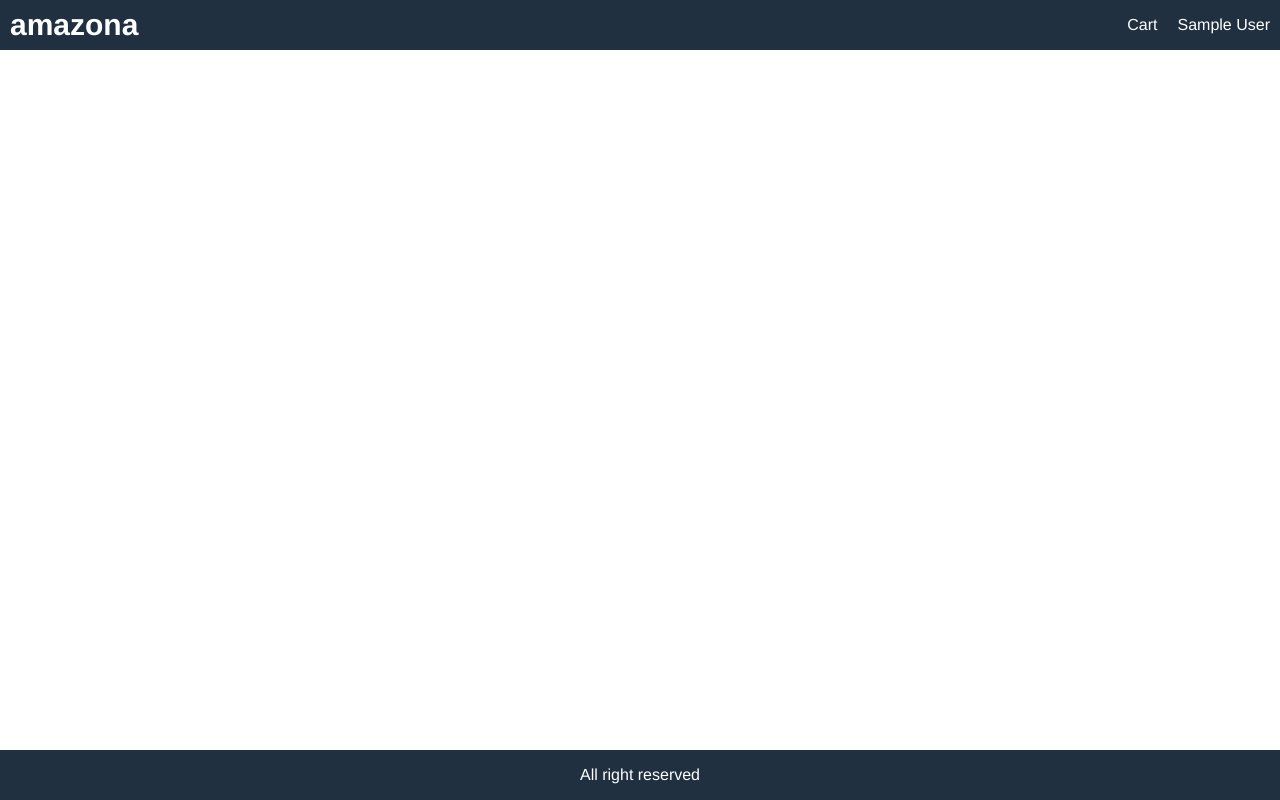
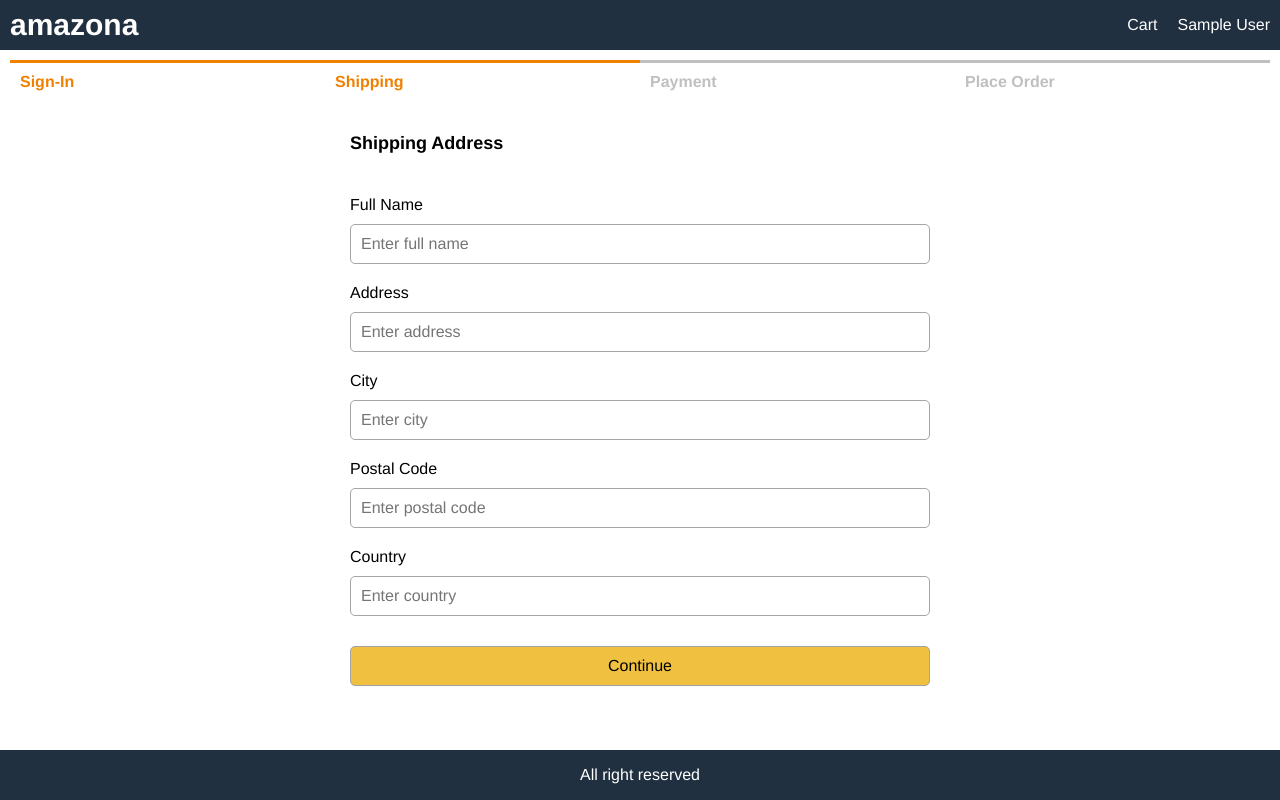
Before and after one commit to AlexTech314/e-commerce-prototype, a React (Create React App) app in the folder frontend/: page /shipping in a window 1280 px wide. Built offline with nearby package versions, Linux system fonts and the light colour scheme; sample sign-in values are in the browser's storage.

Commit message:
shipping screen

```diff
--- a/frontend/src/App.js
+++ b/frontend/src/App.js
@@ -1,16 +1,17 @@
 import React from 'react';
 import { useDispatch, useSelector } from 'react-redux';
 import { BrowserRouter, Link, Route } from 'react-router-dom';
-import RegisterScreen from './screens/RegisterScreen';
 import { signout } from './actions/userActions';
 import CartScreen from './screens/CartScreen';
 import HomeScreen from './screens/HomeScreen';
 import ProductScreen from './screens/ProductScreen';
+import RegisterScreen from './screens/RegisterScreen';
+import ShippingAddressScreen from './screens/ShippingAddressScreen';
 import SigninScreen from './screens/SigninScreen';
+
 function App() {
   const cart = useSelector((state) => state.cart);
   const { cartItems } = cart;
-
   const userSignin = useSelector((state) => state.userSignin);
   const { userInfo } = userSignin;
   const dispatch = useDispatch();
@@ -56,7 +57,7 @@ function App() {
           <Route path="/product/:id" component={ProductScreen}></Route>
           <Route path="/signin" component={SigninScreen}></Route>
           <Route path="/register" component={RegisterScreen}></Route>
-
+          <Route path="/shipping" component={ShippingAddressScreen}></Route>
           <Route path="/" component={HomeScreen} exact></Route>
         </main>
         <footer className="row center">All right reserved</footer>
--- a/frontend/src/actions/cartActions.js
+++ b/frontend/src/actions/cartActions.js
@@ -1,5 +1,9 @@
 import Axios from 'axios';
-import { CART_ADD_ITEM, CART_REMOVE_ITEM } from '../constants/cartConstants';
+import {
+  CART_ADD_ITEM,
+  CART_REMOVE_ITEM,
+  CART_SAVE_SHIPPING_ADDRESS,
+} from '../constants/cartConstants';
 
 export const addToCart = (productId, qty) => async (dispatch, getState) => {
   const { data } = await Axios.get(`/api/products/${productId}`);
@@ -16,8 +20,12 @@ export const addToCart = (productId, qty) => async (dispatch, getState) => {
   });
   localStorage.setItem('cartItems', JSON.stringify(getState().cart.cartItems));
 };
-
 export const removeFromCart = (productId) => (dispatch, getState) => {
   dispatch({ type: CART_REMOVE_ITEM, payload: productId });
   localStorage.setItem('cartItems', JSON.stringify(getState().cart.cartItems));
 };
+
+export const saveShippingAddress = (data) => (dispatch) => {
+  dispatch({ type: CART_SAVE_SHIPPING_ADDRESS, payload: data });
+  localStorage.setItem('shippingAddress', JSON.stringify(data));
+};
--- /dev/null
+++ b/frontend/src/components/CheckoutSteps.js
@@ -0,0 +1,12 @@
+import React from 'react';
+
+export default function CheckoutSteps(props) {
+  return (
+    <div className="row checkout-steps">
+      <div className={props.step1 ? 'active' : ''}>Sign-In</div>
+      <div className={props.step2 ? 'active' : ''}>Shipping</div>
+      <div className={props.step3 ? 'active' : ''}>Payment</div>
+      <div className={props.step4 ? 'active' : ''}>Place Order</div>
+    </div>
+  );
+}
--- a/frontend/src/constants/cartConstants.js
+++ b/frontend/src/constants/cartConstants.js
@@ -1,2 +1,3 @@
 export const CART_ADD_ITEM = 'CART_ADD_ITEM';
 export const CART_REMOVE_ITEM = 'CART_REMOVE_ITEM';
+export const CART_SAVE_SHIPPING_ADDRESS = 'CART_SAVE_SHIPPING_ADDRESS';
--- a/frontend/src/index.css
+++ b/frontend/src/index.css
@@ -227,3 +227,16 @@ img.large {
 .dropdown:hover .dropdown-content {
   display: block;
 }
+
+/* Checkout Steps */
+.checkout-steps > div {
+  border-top: 0.3rem #c0c0c0 solid;
+  color: #c0c0c0;
+  flex: 1;
+  padding: 1rem;
+  font-weight: bold;
+}
+.checkout-steps > div.active {
+  border-top-color: #f08000;
+  color: #f08000;
+}
--- a/frontend/src/reducers/cartReducers.js
+++ b/frontend/src/reducers/cartReducers.js
@@ -1,5 +1,8 @@
-import { CART_ADD_ITEM, CART_REMOVE_ITEM } from '../constants/cartConstants';
-
+import {
+  CART_ADD_ITEM,
+  CART_REMOVE_ITEM,
+  CART_SAVE_SHIPPING_ADDRESS,
+} from '../constants/cartConstants';
 
 export const cartReducer = (state = { cartItems: [] }, action) => {
   switch (action.type) {
@@ -16,11 +19,13 @@ export const cartReducer = (state = { cartItems: [] }, action) => {
       } else {
         return { ...state, cartItems: [...state.cartItems, item] };
       }
-      case CART_REMOVE_ITEM:
-        return {
-          ...state,
-          cartItems: state.cartItems.filter((x) => x.product !== action.payload),
-        };
+    case CART_REMOVE_ITEM:
+      return {
+        ...state,
+        cartItems: state.cartItems.filter((x) => x.product !== action.payload),
+      };
+    case CART_SAVE_SHIPPING_ADDRESS:
+      return { ...state, shippingAddress: action.payload };
     default:
       return state;
   }
--- /dev/null
+++ b/frontend/src/screens/ShippingAddressScreen.js
@@ -0,0 +1,98 @@
+import React, { useState } from 'react';
+import { useDispatch, useSelector } from 'react-redux';
+import { saveShippingAddress } from '../actions/cartActions';
+import CheckoutSteps from '../components/CheckoutSteps';
+
+export default function ShippingAddressScreen(props) {
+  const userSignin = useSelector((state) => state.userSignin);
+  const { userInfo } = userSignin;
+  const cart = useSelector((state) => state.cart);
+  const { shippingAddress } = cart;
+  if (!userInfo) {
+    props.history.push('/signin');
+  }
+  const [fullName, setFullName] = useState(shippingAddress.fullName);
+  const [address, setAddress] = useState(shippingAddress.address);
+  const [city, setCity] = useState(shippingAddress.city);
+  const [postalCode, setPostalCode] = useState(shippingAddress.postalCode);
+  const [country, setCountry] = useState(shippingAddress.country);
+  const dispatch = useDispatch();
+  const submitHandler = (e) => {
+    e.preventDefault();
+    dispatch(
+      saveShippingAddress({ fullName, address, city, postalCode, country })
+    );
+    props.history.push('/payment');
+  };
+  return (
+    <div>
+      <CheckoutSteps step1 step2></CheckoutSteps>
+      <form className="form" onSubmit={submitHandler}>
+        <div>
+          <h1>Shipping Address</h1>
+        </div>
+        <div>
+          <label htmlFor="fullName">Full Name</label>
+          <input
+            type="text"
+            id="fullName"
+            placeholder="Enter full name"
+            value={fullName}
+            onChange={(e) => setFullName(e.target.value)}
+            required
+          ></input>
+        </div>
+        <div>
+          <label htmlFor="address">Address</label>
+          <input
+            type="text"
+            id="address"
+            placeholder="Enter address"
+            value={address}
+            onChange={(e) => setAddress(e.target.value)}
+            required
+          ></input>
+        </div>
+        <div>
+          <label htmlFor="city">City</label>
+          <input
+            type="text"
+            id="city"
+            placeholder="Enter city"
+            value={city}
+            onChange={(e) => setCity(e.target.value)}
+            required
+          ></input>
+        </div>
+        <div>
+          <label htmlFor="postalCode">Postal Code</label>
+          <input
+            type="text"
+            id="postalCode"
+            placeholder="Enter postal code"
+            value={postalCode}
+            onChange={(e) => setPostalCode(e.target.value)}
+            required
+          ></input>
+        </div>
+        <div>
+          <label htmlFor="country">Country</label>
+          <input
+            type="text"
+            id="country"
+            placeholder="Enter country"
+            value={country}
+            onChange={(e) => setCountry(e.target.value)}
+            required
+          ></input>
+        </div>
+        <div>
+          <label />
+          <button className="primary" type="submit">
+            Continue
+          </button>
+        </div>
+      </form>
+    </div>
+  );
+}
--- a/frontend/src/store.js
+++ b/frontend/src/store.js
@@ -2,15 +2,13 @@ import { createStore, compose, applyMiddleware, combineReducers } from 'redux';
 import thunk from 'redux-thunk';
 import { cartReducer } from './reducers/cartReducers';
 import {
+  productDetailsReducer,
+  productListReducer,
+} from './reducers/productReducers';
+import {
   userRegisterReducer,
   userSigninReducer,
 } from './reducers/userReducers';
-
-import {
-  productDetailsReducer,
-  productListReducer,
-} from './reducers/productReducers';
-
 const initialState = {
   userSignin: {
     userInfo: localStorage.getItem('userInfo')
@@ -21,9 +19,11 @@ const initialState = {
     cartItems: localStorage.getItem('cartItems')
       ? JSON.parse(localStorage.getItem('cartItems'))
       : [],
+    shippingAddress: localStorage.getItem('shippingAddress')
+      ? JSON.parse(localStorage.getItem('shippingAddress'))
+      : {},
   },
 };
-
 const reducer = combineReducers({
   productList: productListReducer,
   productDetails: productDetailsReducer,
```
Lines whose indentation alone changed are shown as unchanged.
